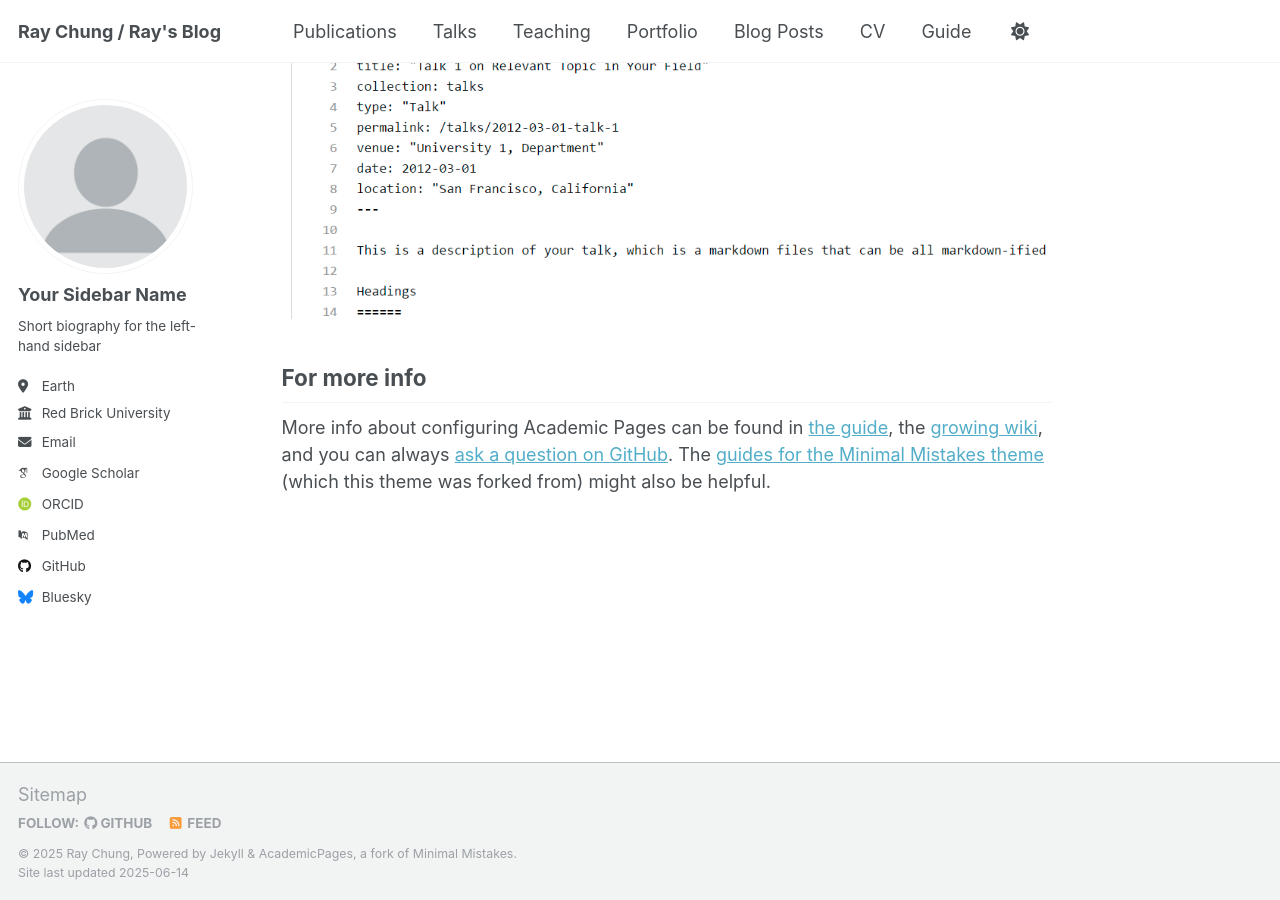
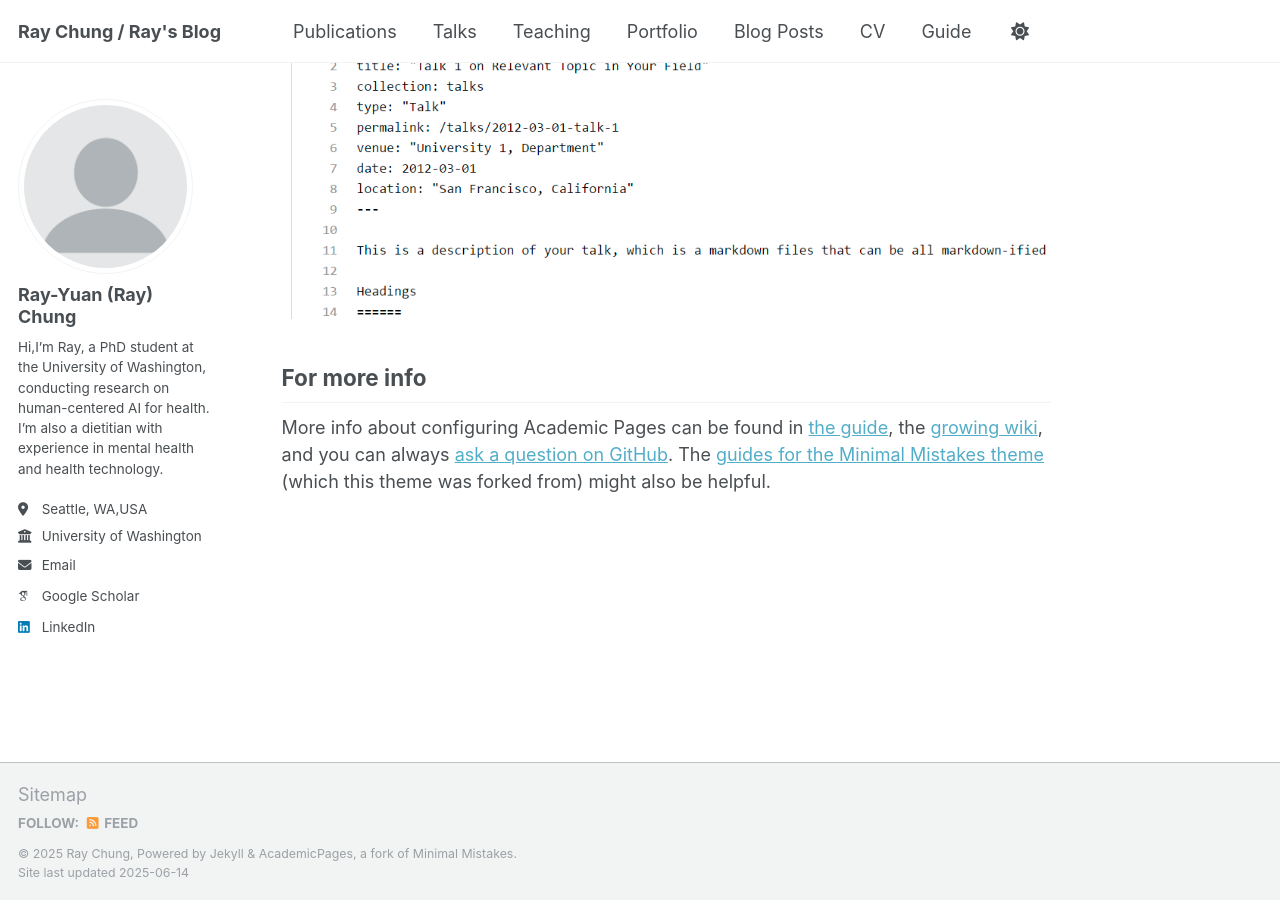
Before and after one commit to raychung-rd/raychung-rd.github.io, a Jekyll site: the page built from _pages/about.md, in a window 1280 px wide and 900 px high, scrolled down 2636 px. Built offline with Jekyll 4.4.1, drawn with Linux system fonts in a browser that asks for light colours; some web fonts are replaced.

Commit message:
Update _config.yml

```diff
--- a/_config.yml
+++ b/_config.yml
@@ -13,7 +13,7 @@ title                    : "Ray Chung / Ray's Blog"
 title_separator          : "-"
 name                     : &name "Ray Chung"
 description              : &description "Ray's Blog"
-url                      : https://academicpages.github.io # the base hostname & protocol for your site e.g. "https://[your GitHub username].github.io" or if you already have some other page hosted on Github then use "https://[your GitHub username].github.io/[Your Repo Name]"
+url                      : https://raychung-rd.github.io/ # the base hostname & protocol for your site e.g. "https://[your GitHub username].github.io" or if you already have some other page hosted on Github then use "https://[your GitHub username].github.io/[Your Repo Name]"
 baseurl                  : "" # the subpath of your site, e.g. "/blog"
 repository               : "academicpages/academicpages.github.io"
 
@@ -23,22 +23,22 @@ repository               : "academicpages/academicpages.github.io"
 author:
   # Biographic information
   avatar           : "profile.png"
-  name             : "Your Sidebar Name"
+  name             : "Ray-Yuan (Ray) Chung"
   pronouns         : # example: "she/her"
-  bio              : "Short biography for the left-hand sidebar"
-  location         : "Earth"
-  employer         : "Red Brick University"
+  bio              : "Hi,I’m Ray, a PhD student at the University of Washington, conducting research on human-centered AI for health. I’m also a dietitian with experience in mental health and health technology. "
+  location         : "Seattle, WA,USA"
+  employer         : "University of Washington"
   uri              : # URL
-  email            : "none@example.org"
+  email            : "raychung@uw.edu"
 
   # Academic websites
   academia         : # URL
   arxiv            : # URL - Update with the correct link to your profile
-  googlescholar    : "https://scholar.google.com/citations?user=PS_CX0AAAAAJ"
+  googlescholar    : "https://scholar.google.com/citations?user=8Z-pAeQAAAAJ&hl=en"
   impactstory      : # URL
-  orcid            : "http://orcid.org/yourorcidurl"
+  orcid            : # URL
   semantic         : # URL
-  pubmed           : "https://www.ncbi.nlm.nih.gov/pubmed/?term=john+snow"
+  pubmed           : # URL
   researchgate     : # URL
   scopus           : # URL
 
@@ -46,12 +46,12 @@ author:
   bitbucket        : # Username - Update with your username on the site
   codepen          : # Username
   dribbble         : # Username
-  github           : "academicpages"
+  github           : # Username
   kaggle           : # Username
   stackoverflow    : # User number or user number and name (i.e., use "1" or "1/jeff-atwood")
 
   # Social media
-  bluesky          : "bsky.app" # Replace this with you Bluesky username
+  bluesky          : # Username
   facebook         : # Username
   flickr           : # Username
   foursquare       : # Username
@@ -60,7 +60,7 @@ author:
   keybase          : # Username
   instagram        : # Username
   lastfm           : # Username
-  linkedin         : # Username
+  linkedin         : "https://www.linkedin.com/in/rayyuanchung/"
   mastodon         : # URL
   medium           : # URL
   pinterest        : # Username
@@ -216,7 +216,7 @@ kramdown:
 # These settings control the types of collections used by the template
 collections:
   teaching:
-    output: true
+    output: false
     permalink: /:collection/:path/
   publications:
     output: true
```
